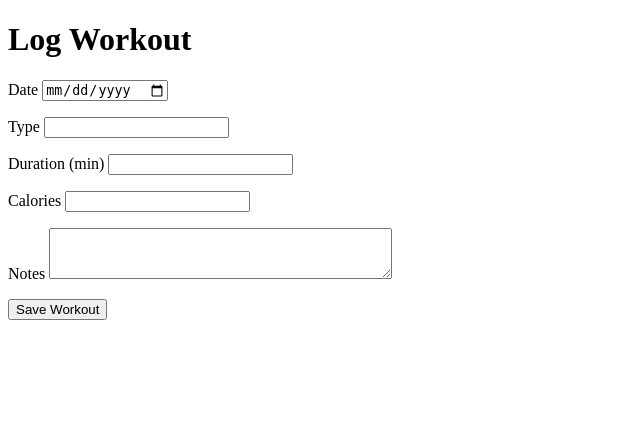
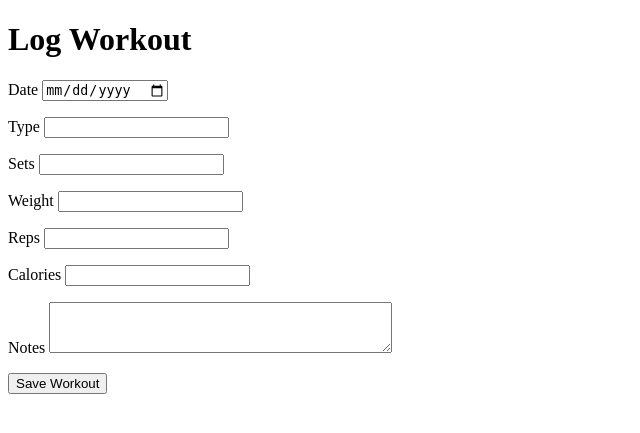
Before and after one commit to ChrisAlves210/My-Workout-tracker, a Flask app: page /workouts/new in a window 1280 px wide. Shown: the part 26-459 px from the top of the page, without its empty margins (0-640 px from the left). Run offline with Flask 3, Linux system fonts and the light colour scheme; the visitor is signed in with stand-in values (Sample User, id 1).

Commit message:
Feat: add sets/weight/reps fields, delete routes, UI tweaks; templates + .gitignore

```diff
--- a/app/main/forms.py
+++ b/app/main/forms.py
@@ -5,7 +5,9 @@ from wtforms.validators import DataRequired, Length, NumberRange
 class WorkoutForm(FlaskForm):
 	date = DateField('Date', validators=[DataRequired()])
 	type = StringField('Type', validators=[DataRequired(), Length(max=64)])
-	duration_minutes = IntegerField('Duration (min)', validators=[DataRequired(), NumberRange(min=1)])
+	sets = IntegerField('Sets', validators=[DataRequired(), NumberRange(min=1)])
+	weight = IntegerField('Weight', validators=[NumberRange(min=0)])
+	reps = IntegerField('Reps', validators=[NumberRange(min=0)])
 	calories = IntegerField('Calories', validators=[NumberRange(min=0)])
 	notes = TextAreaField('Notes', validators=[Length(max=500)])
 	submit = SubmitField('Save Workout')
--- a/app/main/routes.py
+++ b/app/main/routes.py
@@ -26,7 +26,9 @@ def new_workout():
 			user_id=current_user.id,
 			date=form.date.data,
 			type=form.type.data,
-			duration_minutes=form.duration_minutes.data,
+			sets=form.sets.data,
+			weight=form.weight.data,
+			reps=form.reps.data,
 			calories=form.calories.data,
 			notes=form.notes.data,
 		)
@@ -58,3 +60,27 @@ def new_goal():
 def workouts_list():
 	workouts = Workout.query.filter_by(user_id=current_user.id).order_by(Workout.date.desc()).all()
 	return render_template('workouts.html', workouts=workouts)
+
+@main.route('/workouts/<int:workout_id>/delete', methods=['POST'])
+@login_required
+def delete_workout(workout_id: int):
+	workout = Workout.query.get_or_404(workout_id)
+	if workout.user_id != current_user.id:
+		flash('Not authorized to delete this workout.', 'danger')
+		return redirect(url_for('main.workouts_list'))
+	db.session.delete(workout)
+	db.session.commit()
+	flash('Workout deleted.', 'info')
+	return redirect(url_for('main.workouts_list'))
+
+@main.route('/goals/<int:goal_id>/delete', methods=['POST'])
+@login_required
+def delete_goal(goal_id: int):
+	goal = Goal.query.get_or_404(goal_id)
+	if goal.user_id != current_user.id:
+		flash('Not authorized to delete this goal.', 'danger')
+		return redirect(url_for('main.dashboard'))
+	db.session.delete(goal)
+	db.session.commit()
+	flash('Goal deleted.', 'info')
+	return redirect(url_for('main.dashboard'))
--- a/app/models.py
+++ b/app/models.py
@@ -27,7 +27,9 @@ class Workout(db.Model):
 	user_id = db.Column(db.Integer, db.ForeignKey('user.id'), nullable=False)
 	date = db.Column(db.Date, default=datetime.utcnow)
 	type = db.Column(db.String(64), nullable=False)  # e.g., run, lift, yoga
-	duration_minutes = db.Column(db.Integer, nullable=False)
+	sets = db.Column(db.Integer, nullable=False)
+	weight = db.Column(db.Integer)  # in pounds or kg
+	reps = db.Column(db.Integer)
 	calories = db.Column(db.Integer)
 	notes = db.Column(db.Text)
 
--- a/app/templates/index.html
+++ b/app/templates/index.html
@@ -1,5 +1,5 @@
 {% extends 'base.html' %}
 {% block content %}
 <h1>Welcome to my fitness tracker</h1>
-<p>Track your workouts and goals. Log in to get started with your new workouts.</p>
+<p>Track your own workouts and goals. Log in to get started with your new workouts.</p>
 {% endblock %}
--- a/app/templates/workout_form.html
+++ b/app/templates/workout_form.html
@@ -5,7 +5,9 @@
     {{ form.hidden_tag() }}
     <p>{{ form.date.label }} {{ form.date(size=20) }}</p>
     <p>{{ form.type.label }} {{ form.type(size=20) }}</p>
-    <p>{{ form.duration_minutes.label }} {{ form.duration_minutes() }}</p>
+    <p>{{ form.sets.label }} {{ form.sets() }}</p>
+    <p>{{ form.weight.label }} {{ form.weight() }}</p>
+    <p>{{ form.reps.label }} {{ form.reps() }}</p>
     <p>{{ form.calories.label }} {{ form.calories() }}</p>
     <p>{{ form.notes.label }} {{ form.notes(rows=3, cols=40) }}</p>
     <p>{{ form.submit() }}</p>
--- a/requirements.txt
+++ b/requirements.txt
@@ -20,3 +20,4 @@ typing_extensions==4.12.2
 Werkzeug==3.0.3
 WTForms==3.1.2
 zipp==3.19.2
+email_validator==2.2.0
```
Also changed, not shown: app/templates/dashboard.html (+16 -2 lines), app/templates/workouts.html (+6 -1 lines).
